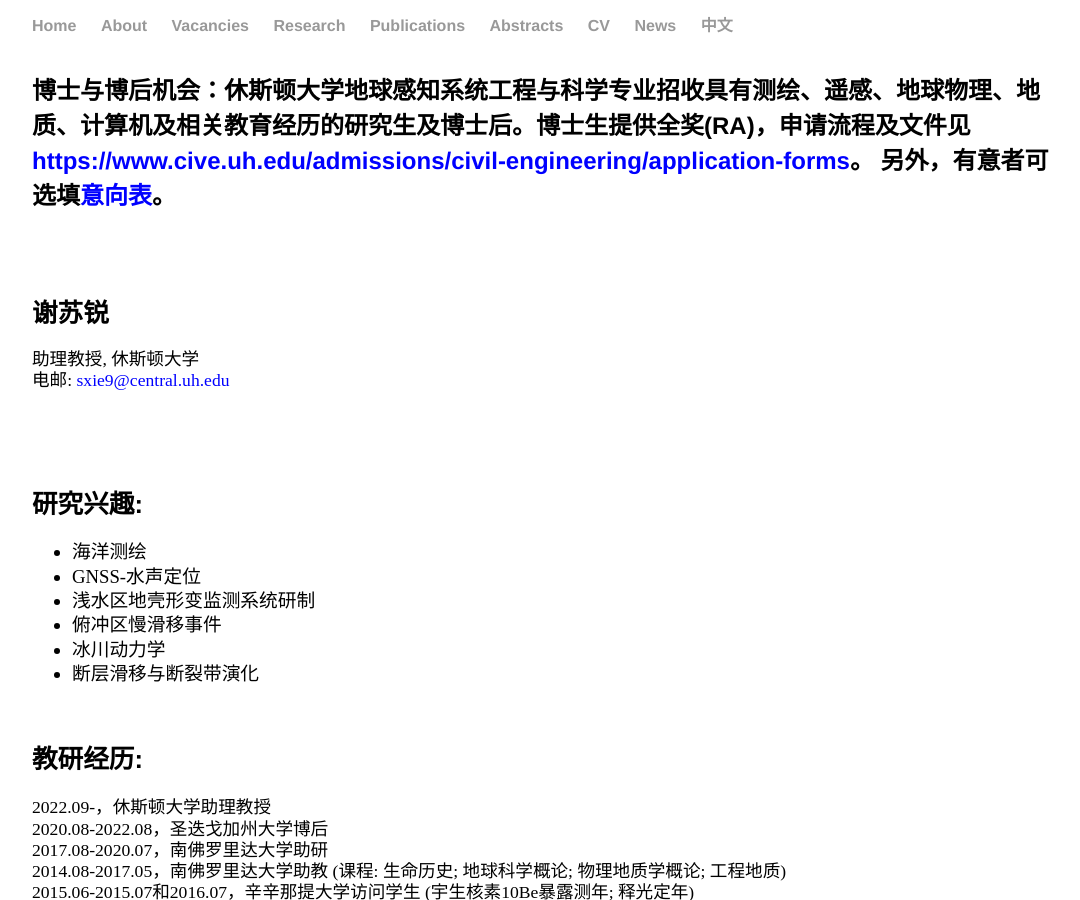
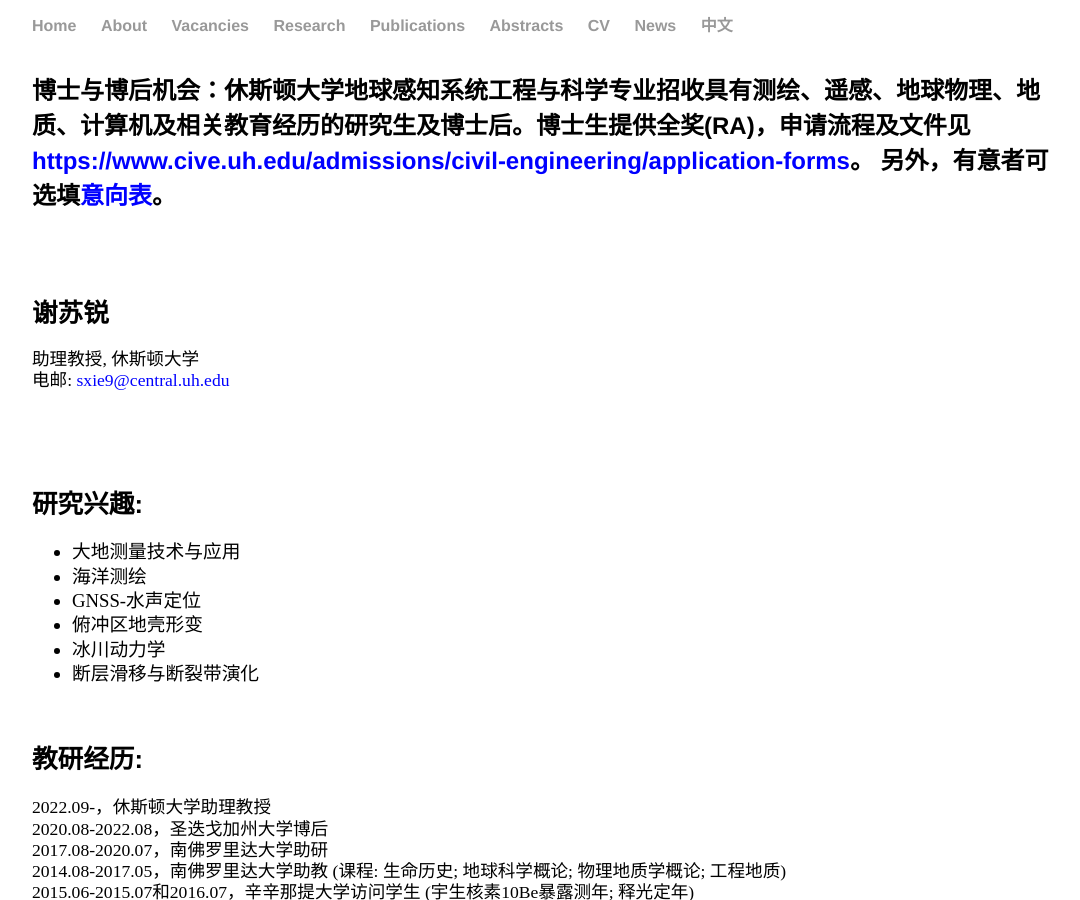
Before and after one commit to suruixie/suruixie.github.io, a Jekyll site: the page built from Chinese/index.html, in a window 1280 px wide and 900 px high. Shown: the whole window, without its empty margins (96-1176 px from the left). Built offline with Jekyll 4.4.1, drawn with Linux system fonts in a browser that asks for light colours; a style sheet for code colours, icons or effects is not loaded.

Commit message:
Update index.html

```diff
--- a/Chinese/index.html
+++ b/Chinese/index.html
@@ -21,10 +21,10 @@
 	<div class="sideText">
 	    <h4 style="margin-top:6em;margin-bottom:0.2em;">研究兴趣: </h4>
 	    <ul class="research_list">
+		    <li style="line-height:130%; font-size:0.9em; color:#000000;">大地测量技术与应用</a></li>
 		    <li style="line-height:130%; font-size:0.9em; color:#000000;">海洋测绘</a></li>
 		    <li style="line-height:130%; font-size:0.9em; color:#000000;">GNSS-水声定位</a></li>
-	  	    <li style="line-height:130%; font-size:0.9em; color:#000000;">浅水区地壳形变监测系统研制</a></li>
-		    <li style="line-height:130%; font-size:0.9em; color:#000000;">俯冲区慢滑移事件</a></li>
+		    <li style="line-height:130%; font-size:0.9em; color:#000000;">俯冲区地壳形变</a></li>
 		    <li style="line-height:130%; font-size:0.9em; color:#000000;">冰川动力学</a></li>
 		    <li style="line-height:130%; font-size:0.9em; color:#000000;">断层滑移与断裂带演化</a></li>
 
```
